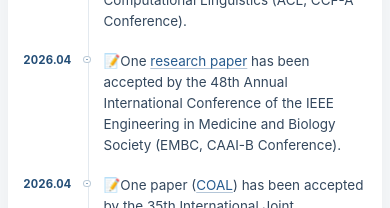
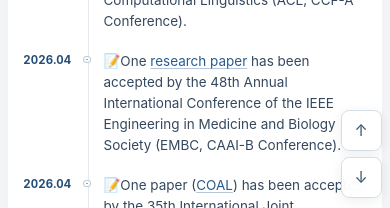
Before and after one commit to huuuuusy/huuuuusy.github.io, a Jekyll site: the page built from _pages/about.md, in a window 390 px wide and 1400 px high, scrolled down 542 px. Shown: the part 1192-1400 px from the top of the window. Built offline with Jekyll 4.4.1, drawn with Linux system fonts in a browser that asks for light colours.

Commit message:
Add homepage edge scroll controls

```diff
--- a/_includes/home/homepage.html
+++ b/_includes/home/homepage.html
@@ -29,4 +29,5 @@
   {% include home/visitor-insights.html %}
 {% endif %}
 {% include home/footer.html %}
+{% include home/scroll-controls.html %}
 {% include home/scripts.html %}
--- a/_includes/home/scripts.html
+++ b/_includes/home/scripts.html
@@ -5,3 +5,4 @@
 <script src="{{ '/assets/js/news-toggle.js' | relative_url }}?v={{ asset_version }}" defer></script>
 <script src="{{ '/assets/js/publications-toggle.js' | relative_url }}?v={{ asset_version }}" defer></script>
 <script src="{{ '/assets/js/profile-links.js' | relative_url }}?v={{ asset_version }}" defer></script>
+<script src="{{ '/assets/js/homepage-scroll.js' | relative_url }}?v={{ asset_version }}" defer></script>
--- /dev/null
+++ b/_includes/home/scroll-controls.html
@@ -0,0 +1,8 @@
+<nav class="home-scroll-controls" aria-label="Page scrolling">
+  <button class="home-scroll-control" type="button" data-scroll-target="top" aria-label="Go to top" title="Go to top">
+    <span aria-hidden="true">↑</span>
+  </button>
+  <button class="home-scroll-control" type="button" data-scroll-target="bottom" aria-label="Go to bottom" title="Go to bottom">
+    <span aria-hidden="true">↓</span>
+  </button>
+</nav>
--- /dev/null
+++ b/_sass/_homepage-controls.scss
@@ -0,0 +1,82 @@
+/* Homepage-only edge controls for long-page navigation. */
+
+.home-scroll-controls {
+    position: fixed;
+    right: max(.75rem, calc((100vw - 1440px) / 2 - 3.25rem));
+    bottom: max(1rem, env(safe-area-inset-bottom));
+    z-index: 20;
+    display: none;
+    gap: .38rem;
+    flex-direction: column;
+}
+
+.home-scroll-controls.is-ready {
+    display: flex;
+}
+
+.home-scroll-control {
+    display: inline-flex;
+    width: 2.45rem;
+    height: 2.45rem;
+    padding: 0;
+    border: 1px solid #d5dde4;
+    border-radius: .48rem;
+    align-items: center;
+    justify-content: center;
+    color: #36566d;
+    background: rgba(255, 255, 255, .92);
+    box-shadow: 0 3px 12px rgba(34, 48, 62, .08);
+    font: inherit;
+    font-size: 1.05rem;
+    line-height: 1;
+    cursor: pointer;
+    -webkit-backdrop-filter: blur(10px);
+    backdrop-filter: blur(10px);
+    transition: color .16s ease, border-color .16s ease, background-color .16s ease,
+        opacity .16s ease;
+
+    &:hover:not(:disabled) {
+        border-color: #9fadb8;
+        color: #21465f;
+        background: #fff;
+    }
+
+    &:focus-visible {
+        outline: 2px solid #315d7b;
+        outline-offset: 2px;
+    }
+
+    &:disabled {
+        opacity: .34;
+        cursor: default;
+    }
+}
+
+@media (max-width: 47.99em) {
+    .home-scroll-controls {
+        right: max(.55rem, env(safe-area-inset-right));
+        bottom: max(.65rem, env(safe-area-inset-bottom));
+    }
+
+    .home-scroll-control {
+        width: 2.75rem;
+        height: 2.75rem;
+        border-radius: .55rem;
+    }
+}
+
+@media (prefers-reduced-motion: reduce) {
+    html {
+        scroll-behavior: auto;
+    }
+
+    .home-scroll-control {
+        transition: none;
+    }
+}
+
+@media print {
+    .home-scroll-controls {
+        display: none !important;
+    }
+}
--- a/assets/css/main.scss
+++ b/assets/css/main.scss
@@ -38,3 +38,4 @@
 @import "homepage-polish";
 @import "homepage-sections";
 @import "academic-template";
+@import "homepage-controls";
--- /dev/null
+++ b/assets/js/homepage-scroll.js
@@ -0,0 +1,60 @@
+(function () {
+  "use strict";
+
+  var controls = document.querySelector(".home-scroll-controls");
+  if (!controls) return;
+
+  var topButton = controls.querySelector('[data-scroll-target="top"]');
+  var bottomButton = controls.querySelector('[data-scroll-target="bottom"]');
+  if (!topButton || !bottomButton) return;
+
+  var reduceMotion = window.matchMedia("(prefers-reduced-motion: reduce)");
+  var updateQueued = false;
+
+  function pageBottom() {
+    return Math.max(
+      document.body.scrollHeight,
+      document.documentElement.scrollHeight
+    );
+  }
+
+  function updateState() {
+    var top = window.scrollY || document.documentElement.scrollTop;
+    var viewportBottom = top + window.innerHeight;
+    var bottom = pageBottom();
+
+    topButton.disabled = top <= 1;
+    bottomButton.disabled = viewportBottom >= bottom - 1;
+    updateQueued = false;
+  }
+
+  function queueStateUpdate() {
+    if (updateQueued) return;
+    updateQueued = true;
+    window.requestAnimationFrame(updateState);
+  }
+
+  function scrollToEdge(edge) {
+    window.scrollTo({
+      top: edge === "top" ? 0 : pageBottom(),
+      behavior: reduceMotion.matches ? "auto" : "smooth"
+    });
+  }
+
+  topButton.addEventListener("click", function () {
+    scrollToEdge("top");
+  });
+
+  bottomButton.addEventListener("click", function () {
+    scrollToEdge("bottom");
+  });
+
+  window.addEventListener("scroll", queueStateUpdate, { passive: true });
+  window.addEventListener("resize", queueStateUpdate);
+  if ("ResizeObserver" in window) {
+    var pageResizeObserver = new ResizeObserver(queueStateUpdate);
+    pageResizeObserver.observe(document.body);
+  }
+  controls.classList.add("is-ready");
+  updateState();
+}());
--- a/scripts/validate_site.rb
+++ b/scripts/validate_site.rb
@@ -26,6 +26,7 @@ checks = [
   ["News and honors JavaScript", ["node", "--check", "assets/js/news-toggle.js"]],
   ["Publication JavaScript", ["node", "--check", "assets/js/publications-toggle.js"]],
   ["Profile links JavaScript", ["node", "--check", "assets/js/profile-links.js"]],
+  ["Homepage scrolling JavaScript", ["node", "--check", "assets/js/homepage-scroll.js"]],
   ["Primary navigation JavaScript", ["node", "--check", "assets/js/navigation.js"]],
   ["Visitor JavaScript", ["node", "--check", "assets/js/visitor-counter.js"]],
   ["Visitor Worker JavaScript", ["node", "--check", "cloudflare/visitor-counter/src/index.js"]],
@@ -82,6 +83,11 @@ if site_path
   abort("Rendered homepage is missing the profile links list") unless html.include?('id="author-links" class="author__urls social-icons"')
   abort("Rendered homepage is missing the mobile navigation toggle") unless html.include?('class="site-nav__toggle"')
   abort("Rendered homepage is missing the navigation controller") unless html.include?("/assets/js/navigation.js")
+  abort("Rendered homepage is missing the page scrolling controls") unless
+    html.include?('class="home-scroll-controls"') &&
+    html.include?('data-scroll-target="top"') &&
+    html.include?('data-scroll-target="bottom"')
+  abort("Rendered homepage is missing the page scrolling controller") unless html.include?("/assets/js/homepage-scroll.js")
 
   navigation_html = html[/<div class="site-nav__links"[^>]*>(.*?)<\/div>/m].to_s
   navigation_titles = navigation_html.scan(/<a href="[^"]+" target="_self">([^<]+)<\/a>/).flatten
```
Also changed, not shown: scripts/validate_homepage_structure.rb (+20 -2 lines).
